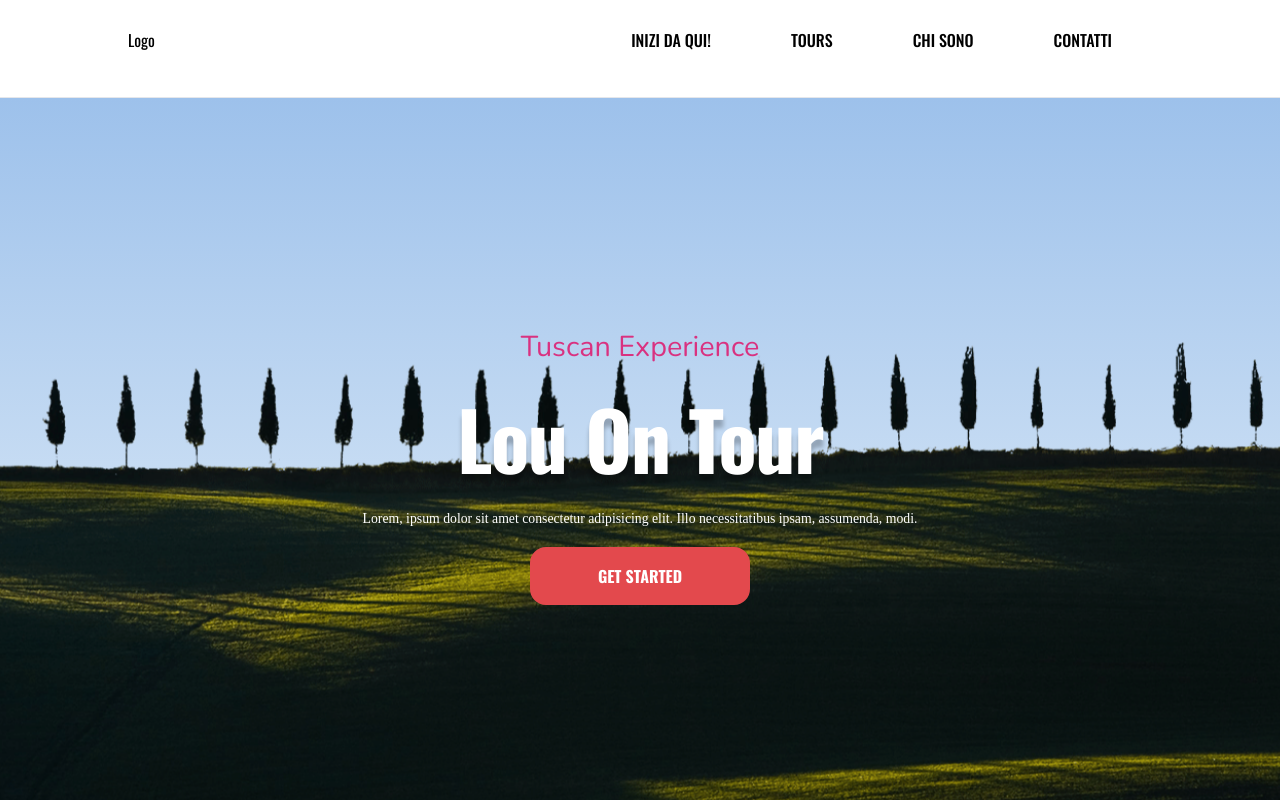
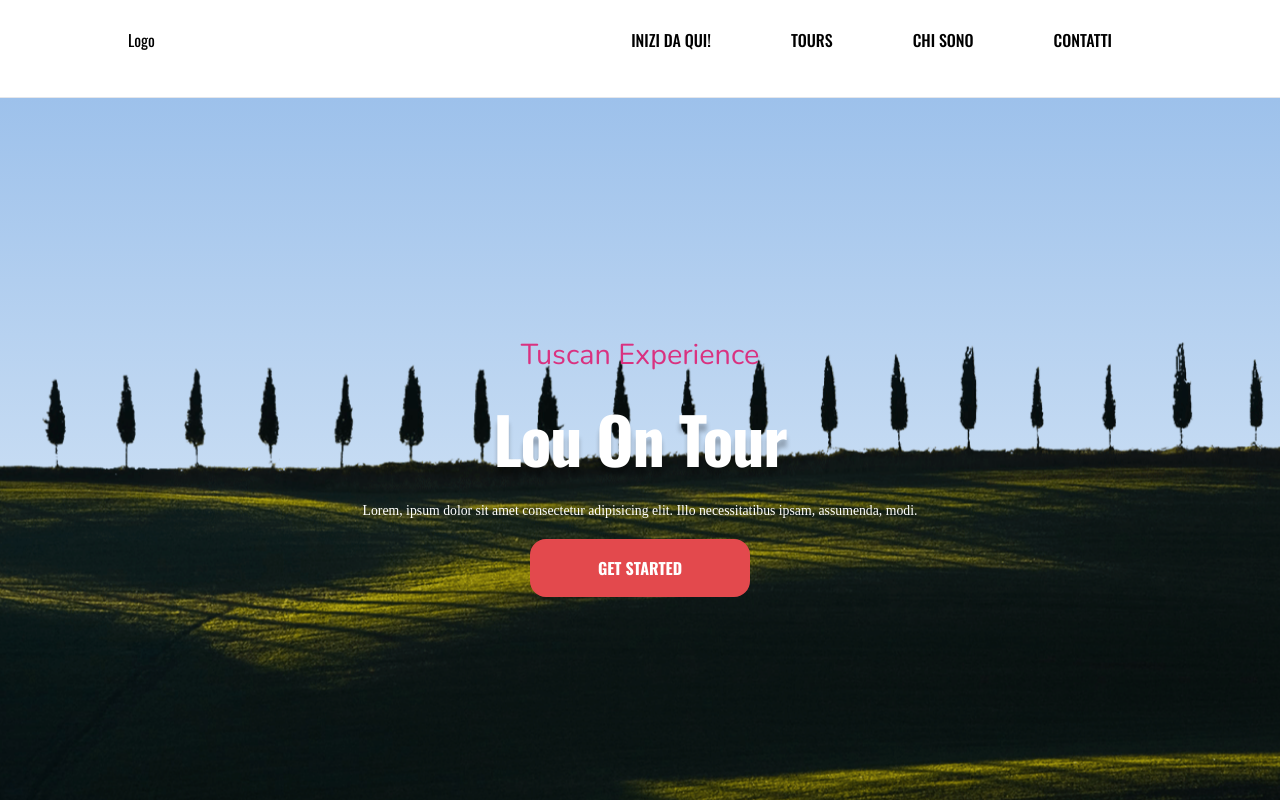
Before and after one commit to FraCanta/louOnTour, a Next.js app: page / in a window 1280 px wide. Built offline with nearby package versions, Linux system fonts and the light colour scheme; a web font is replaced by a local one.

Commit message:
hero and nav

```diff
--- a/components/layout/hero.js
+++ b/components/layout/hero.js
@@ -8,7 +8,7 @@ const Hero = () => {
         <h2 className="text-[1.8rem] 2xl:text-[2.5rem] fxl:text-[4rem] font-medium text-[#D93280] mb-4 mt-10">
           Tuscan Experience
         </h2>
-        <h1 className="text-[5rem] 2xl:text-[12rem] fxl:text-[15.625rem] font-bold tracking-[-0.020em] text-white mb-8 mt-5">
+        <h1 className="text-[4rem] 2xl:text-[12rem] fxl:text-[15.625rem] font-bold tracking-[-0.020em] text-white mb-8 mt-5">
           Lou On Tour
         </h1>
 
```
